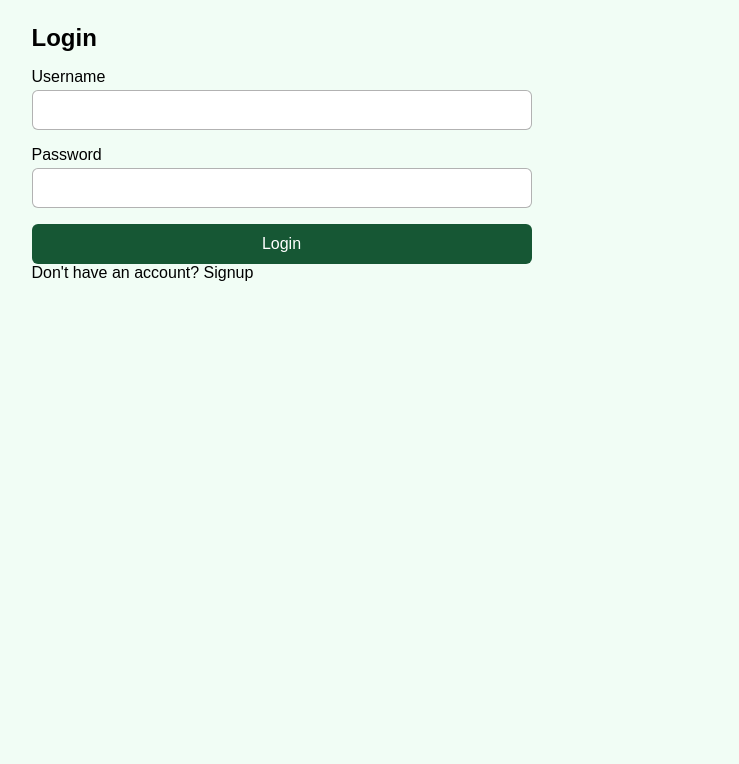
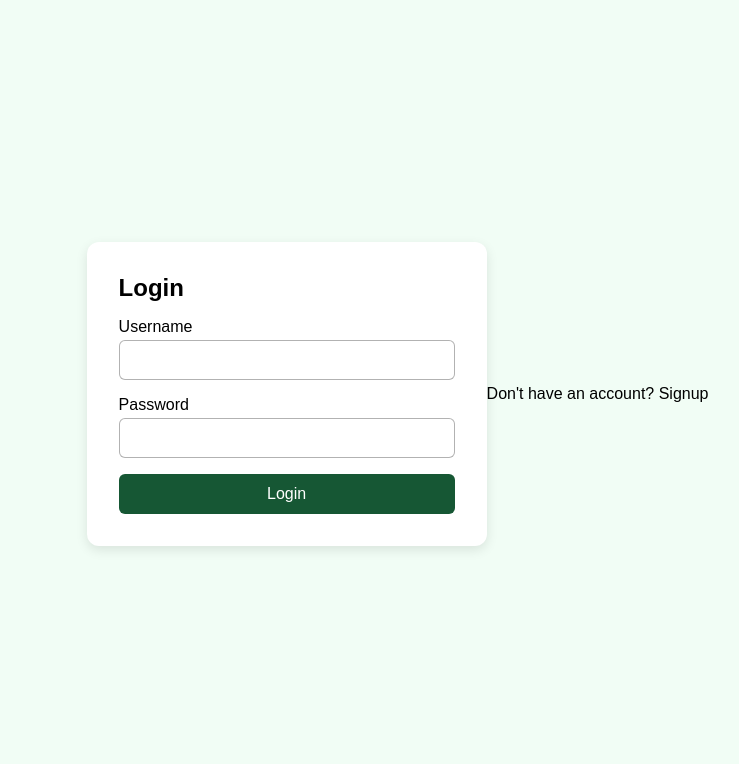
Before and after one commit to excellagun/cs476Project, a PHP site: page /login.html in a window 1280 px wide. Shown: the part 60-824 px from the top of the page, without its empty margins (167-906 px from the left). Before the commit the page ends 341 px from the top, so only its background shows below. Run offline with PHP 8.4, Linux system fonts and the light colour scheme.

Commit message:
Update styles.css

```diff
--- a/styles.css
+++ b/styles.css
@@ -177,8 +177,11 @@ header {
   }
 
   main {
-    border-color: rgba(0, 0, 0, 0.1);
-    padding-bottom: 40px;
+    display: flex;
+    justify-content: center;
+    align-items: center;
+    min-height: calc(100vh - 60px); /* account for sticky header */
+    padding: 40px 0;
   }
 
   form input,
@@ -233,7 +236,12 @@ header {
   }
 
   .auth-form {
-    max-width: 500px;
+    width: 100%;
+    max-width: 400px;
+    padding: 32px;
+    background-color: #ffffff;
+    border-radius: 12px;
+    box-shadow: 0 4px 12px rgba(0, 0, 0, 0.1);
   }
 
   .auth-option {
```
